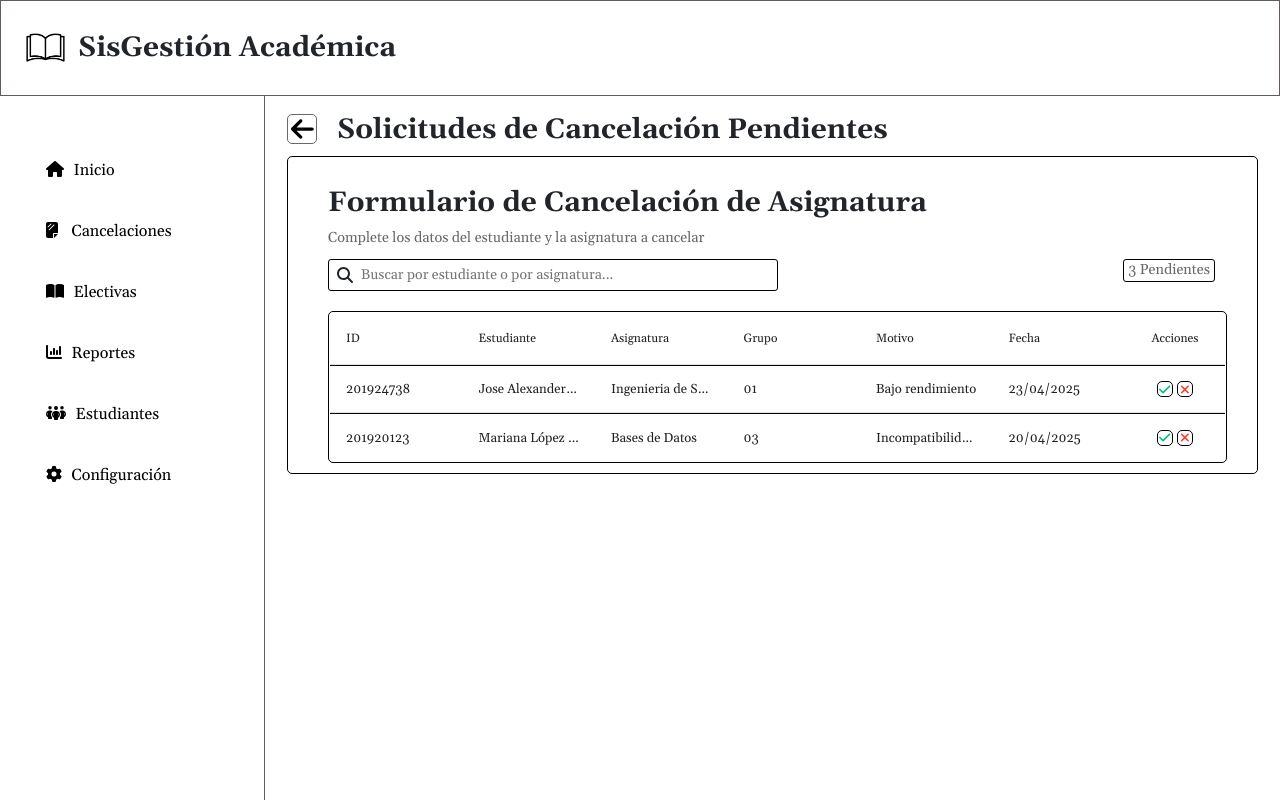
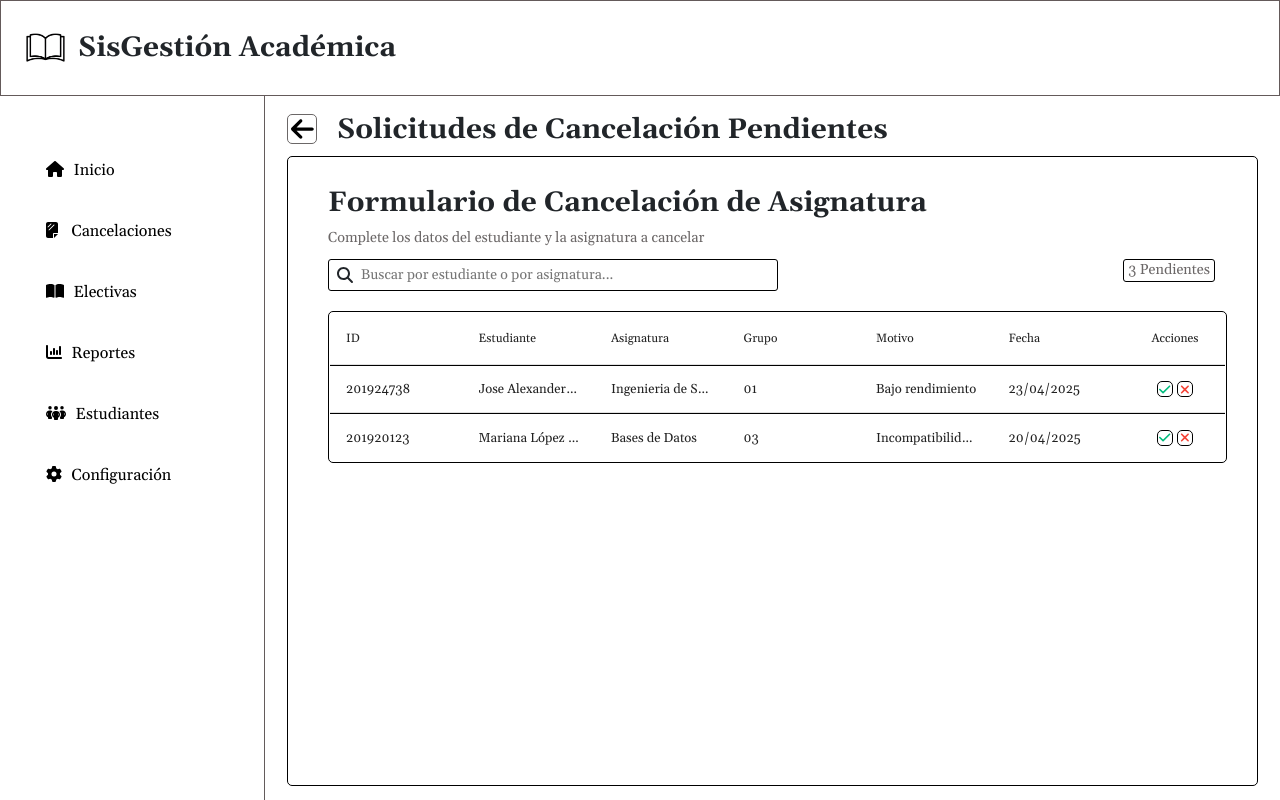
Before and after one commit to alexanderr4/Front_SisGestion, a React app: page /admin/cancellations/pendingRequests in a window 1280 px wide. Built offline with nearby package versions, Linux system fonts and the light colour scheme.

Commit message:
container setting pending requests

```diff
--- a/src/components/cancellations/pendingRequests/PendingRequests.css
+++ b/src/components/cancellations/pendingRequests/PendingRequests.css
@@ -1,7 +1,11 @@
+.content-pending-requests{
+height: 91%;
+}
 .content-body {
     border: solid 1px #000000;
     padding: 30px 30px 10px 40px;
     border-radius: 5px;
+    height: 100%;
 }
 
 .content-body h3 {
--- a/src/components/cancellations/pendingRequests/PendingRequests.js
+++ b/src/components/cancellations/pendingRequests/PendingRequests.js
@@ -98,7 +98,7 @@ function PendingRequests() {
   };
 
   return (
-    <div>
+    <div className='content-pending-requests'>
       <div className='content-title'>
         <button onClick={() => hadleButtonClickBack()}> <FontAwesomeIcon className="icon-faArrowLeft" icon={faArrowLeft} /> </button>
         <h3>Solicitudes de Cancelación Pendientes</h3>
```
